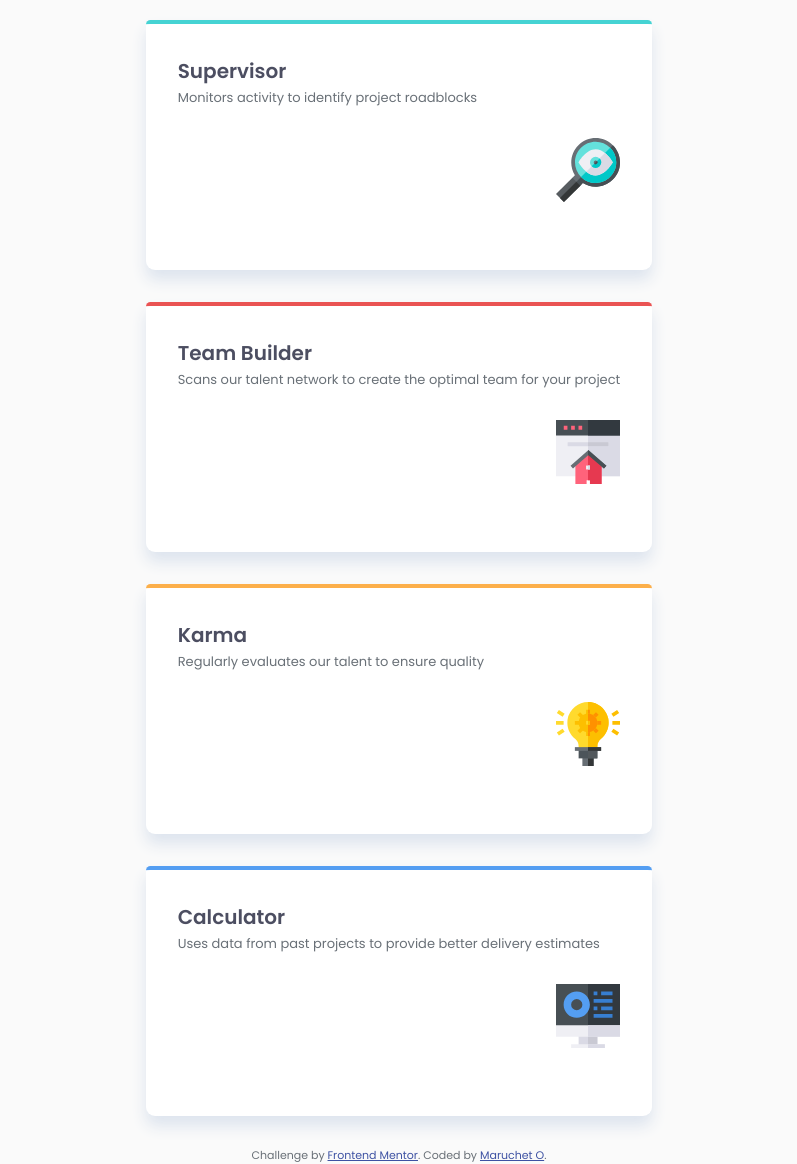
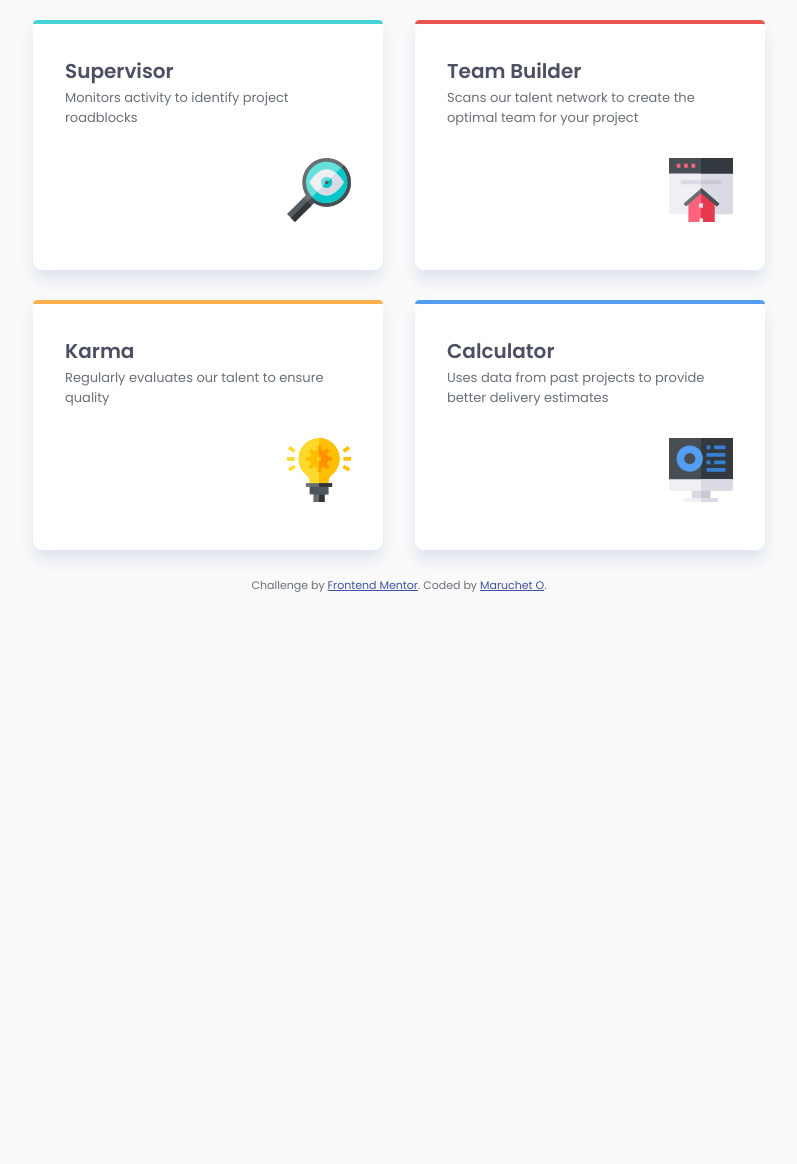
Before and after one commit to MaruchetO/Four-card-feature-section, a plain HTML site: page index.html in a window 1024 px wide. Shown: the part 299-1463 px from the top of the page, without its empty margins (113-910 px from the left). After the commit the page ends 914 px from the top, so only its background shows below. Drawn offline with Linux system fonts and the light colour scheme.

Commit message:
Updated index.html and styles.css

```diff
--- a/index.html
+++ b/index.html
@@ -24,8 +24,6 @@
           points to ensure that your project is successful
         </p>
       </header>
-
-      <div class="space"></div>
 
       <section class="card-grid">
         <div class="card card-1">
@@ -65,16 +63,12 @@
         </div>
       </section>
     </div>
-
-    <footer>
     <p class="attribution">
       Challenge by
       <a href="https://www.frontendmentor.io?ref=challenge" target="_blank"
         >Frontend Mentor</a
       >. Coded by
-        <a href="https://www.frontendmentor.io/profile/MaruchetO">Maruchet O</a
-        >.
+      <a href="https://www.frontendmentor.io/profile/MaruchetO">Maruchet O</a>.
     </p>
-    </footer>
   </body>
 </html>
--- a/styles.css
+++ b/styles.css
@@ -59,6 +59,7 @@ body {
   justify-content: center;
   margin: 0;
   background-color: #fafafa;
+  position: relative;
 }
 .container {
   display: flex;
@@ -68,19 +69,17 @@ body {
 header {
   text-align: center;
   width: 540px;
-}
-
-.space {
-  height: 54px;
+  margin-block-end: 54px;
 }
 
 .card-grid {
   display: grid;
-  grid-template-columns: 1fr repeat(3, 350px) 1fr;
-  grid-gap: 32px;
+  grid-template-columns: repeat(3, 350px);
+  grid-gap: 30px 32px;
+  margin-block-end: 5rem;
 }
 .card {
-  widght: 350px;
+  width: 286px;
   height: 214px;
   box-shadow: 0px 10px 15px var(--shadow);
   border-top-left-radius: 4.5px;
@@ -91,22 +90,22 @@ header {
   background-color: var(--white);
 }
 .card-1 {
-  grid-column: 2 / 3;
+  grid-column: 1 / 2;
   grid-row: 2 / 4;
   border-top: 4px solid var(--cyan);
 }
 .card-2 {
-  grid-column: 3 / 4;
+  grid-column: 2 / 3;
   grid-row: 1 / 3;
   border-top: 4px solid var(--red);
 }
 .card-3 {
-  grid-column: 3 / 4;
+  grid-column: 2 / 3;
   grid-row: 3 / 5;
   border-top: 4px solid var(--orange);
 }
 .card-4 {
-  grid-column: 4 / 5;
+  grid-column: 3 / 4;
   grid-row: 2 / 4;
   border-top: 4px solid var(--blue);
 }
@@ -121,37 +120,54 @@ picture {
 .attribution {
   font-size: 11px;
   text-align: center;
-  position: relative;
-  top: 20px;
+  position: absolute;
+  bottom: 10px;
 }
 .attribution a {
+  font-size: 11px;
   color: hsl(228, 45%, 44%);
-  font-size: 11px;
 }
 
-@media screen and (min-width: 681px) and (max-width: 1200px) {
+@media screen and (min-width: 861px) and (max-width: 1200px) {
   header {
     margin-block: 70px;
   }
-  .space {
-    height: 0px;
-  }
   .card-grid {
-    display: flex;
-    flex-direction: column;
-    grid-gap: 32px;
+    display: grid;
+    grid-template-columns: 1fr repeat(2, 350px) 1fr;
+    grid-gap: 30px 32px;
+    margin-block-end: 5rem;
   }
   .card {
     box-shadow: 0px 10px 15px var(--shadow);
     padding: 32px 32px 0px;
-    margin-inline: 32px;
+  }
+  .card-1 {
+    grid-column: 2 / 3;
+    grid-row: 1 / 2;
+    border-top: 4px solid var(--cyan);
+  }
+  .card-2 {
+    grid-column: 3 / 4;
+    grid-row: 1 / 2;
+    border-top: 4px solid var(--red);
+  }
+  .card-3 {
+    grid-column: 2 / 3;
+    grid-row: 2 / 3;
+    border-top: 4px solid var(--orange);
+  }
+  .card-4 {
+    grid-column: 3 / 4;
+    grid-row: 2 / 3;
+    border-top: 4px solid var(--blue);
   }
   .card p {
     margin-bottom: 30px;
   }
 }
 
-@media screen and (max-width: 680px) {
+@media screen and (max-width: 860px) {
   .text-1 {
     font-size: 24px;
     font-weight: 200;
@@ -174,18 +190,15 @@ picture {
     width: 300px;
     margin-block: 55px;
   }
-  .space {
-    height: 4px;
-  }
   .card-grid {
     display: flex;
     flex-direction: column;
-    grid-gap: 32px;
+    /* grid-gap: 30px 32px; */
+    margin-block-end: 5rem;
   }
   .card {
     box-shadow: 0px 10px 15px var(--shadow);
     padding: 30px 32px 0px;
-    margin-inline: 30px;
   }
   .card p {
     font-size: 13px;
```
Lines whose indentation alone changed are shown as unchanged.
